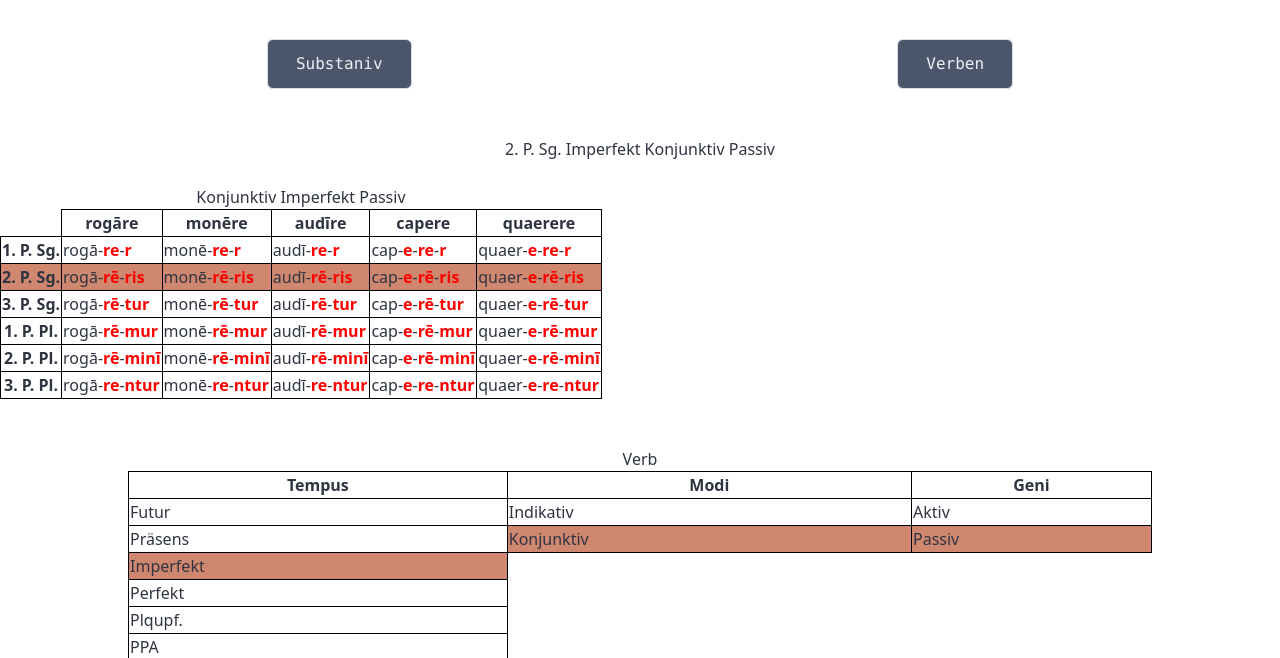
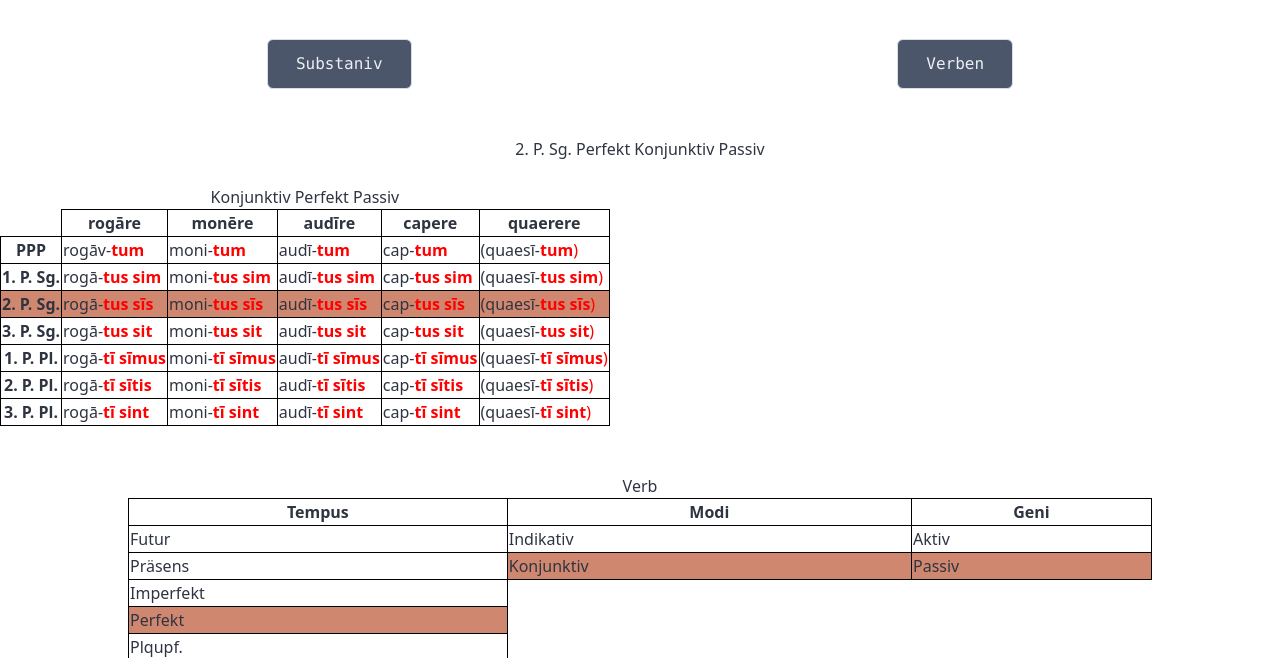
Before and after one commit to LunaDEV-net/LunaDEV-net.github.io, an Astro site: page /projects/demo/test in a window 1280 px wide. Shown: the part 97-755 px from the top of the page. Built offline with nearby package versions, Linux system fonts and the light colour scheme; Astro itself is replaced by a stand-in of ours; a web font is replaced by a local one.

Commit message:
added Konjunktiv Perfekt Passiv

```diff
--- a/src/components/lateindingsdabumsta/main_js.astro
+++ b/src/components/lateindingsdabumsta/main_js.astro
@@ -6,7 +6,7 @@
     const all_modi = ["Indikativ","Konjunktiv"]
     const all_geni = ["Aktiv","Passiv"]
     const all_personen = ["1. P. Sg.","2. P. Sg.","3. P. Sg.","1. P. Pl.","2. P. Pl.","3. P. Pl."]
-    const default_vaules = ["Imperfekt","Konjunktiv","Passiv"]
+    const default_vaules = ["Perfekt","Konjunktiv","Passiv"]
     const verben_dekliniert = ["PPA","PPP"]
     const all_numeri = ["Sg.","Pl."]
     const all_kasi = ["Nom.","Gen.","Dat.","Akk.","Abl."]
--- a/src/components/lateindingsdabumsta/tables_templates.astro
+++ b/src/components/lateindingsdabumsta/tables_templates.astro
@@ -1261,6 +1261,79 @@
         </tbody>
     </table>
 </template>
+<template data-art="verb" data-tempus="Perfekt" data-modus="Konjunktiv" data-genus="Passiv">
+    <table>
+        <caption>Konjunktiv Perfekt Passiv</caption>
+        <thead>
+        <tr>
+            <th class="hidden-cell"></th>
+            <th scope="col">rog&amacr;re</th>
+            <th scope="col">mon&emacr;re</th>
+            <th scope="col">aud&imacr;re</th>
+            <th scope="col">capere</th>
+            <th scope="col">quaerere</th>
+        </tr>
+        <tr class="red_after_minus">
+            <th scope="row">PPP</th>
+            <td>rog&amacr;v-tum</td>
+            <td>moni-tum</td>
+            <td>aud&imacr;-tum</td>
+            <td>cap-tum</td>
+            <td>(quaes&imacr;-tum)</td>
+        </tr>
+        </thead>
+        <tbody>
+        <tr class="red_after_minus">
+            <th scope="row">1. P. Sg.</th>
+            <td>rog&amacr;-tus sim</td>
+            <td>moni-tus sim</td>
+            <td>aud&imacr;-tus sim</td>
+            <td>cap-tus sim</td>
+            <td>(quaes&imacr;-tus sim)</td>
+        </tr>
+        <tr class="red_after_minus">
+            <th scope="row">2. P. Sg.</th>
+            <td>rog&amacr;-tus s&imacr;s</td>
+            <td>moni-tus s&imacr;s</td>
+            <td>aud&imacr;-tus s&imacr;s</td>
+            <td>cap-tus s&imacr;s</td>
+            <td>(quaes&imacr;-tus s&imacr;s)</td>
+        </tr>
+        <tr class="red_after_minus">
+            <th scope="row">3. P. Sg.</th>
+            <td>rog&amacr;-tus sit</td>
+            <td>moni-tus sit</td>
+            <td>aud&imacr;-tus sit</td>
+            <td>cap-tus sit</td>
+            <td>(quaes&imacr;-tus sit)</td>
+        </tr>
+        <tr class="red_after_minus">
+            <th scope="row">1. P. Pl.</th>
+            <td>rog&amacr;-t&imacr; s&imacr;mus</td>
+            <td>moni-t&imacr; s&imacr;mus</td>
+            <td>aud&imacr;-t&imacr; s&imacr;mus</td>
+            <td>cap-t&imacr; s&imacr;mus</td>
+            <td>(quaes&imacr;-t&imacr; s&imacr;mus)</td>
+        </tr>
+        <tr class="red_after_minus">
+            <th scope="row">2. P. Pl.</th>
+            <td>rog&amacr;-t&imacr; s&imacr;tis</td>
+            <td>moni-t&imacr; s&imacr;tis</td>
+            <td>aud&imacr;-t&imacr; s&imacr;tis</td>
+            <td>cap-t&imacr; s&imacr;tis</td>
+            <td>(quaes&imacr;-t&imacr; s&imacr;tis)</td>
+        </tr>
+        <tr class="red_after_minus">
+            <th scope="row">3. P. Pl.</th>
+            <td>rog&amacr;-t&imacr; sint</td>
+            <td>moni-t&imacr; sint</td>
+            <td>aud&imacr;-t&imacr; sint</td>
+            <td>cap-t&imacr; sint</td>
+            <td>(quaes&imacr;-t&imacr; sint)</td>
+        </tr>
+        </tbody>
+    </table>
+</template>
 
 
 <template data-art="verb" data-tempus="Plqupf." data-modus="Indikativ" data-genus="Aktiv">
```
